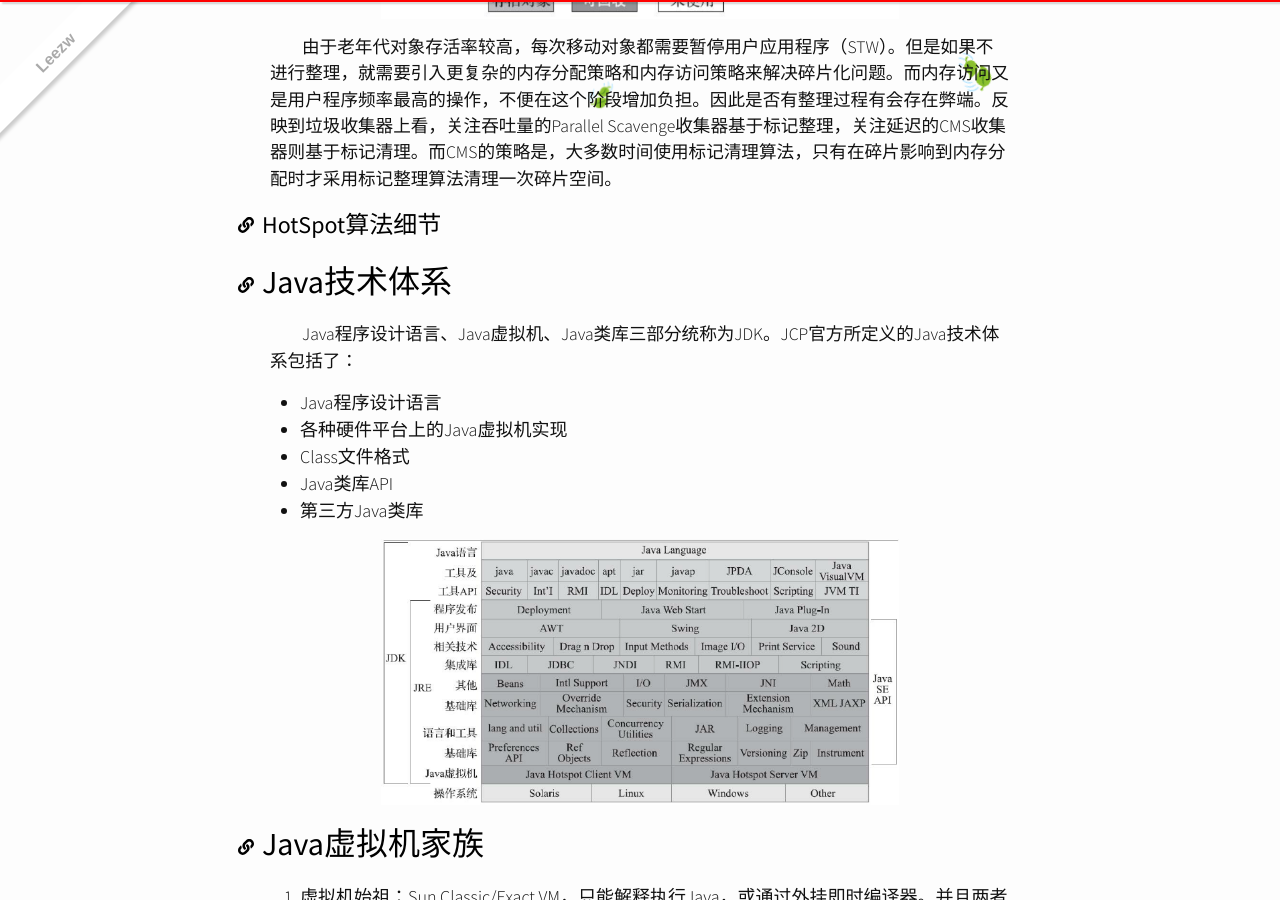
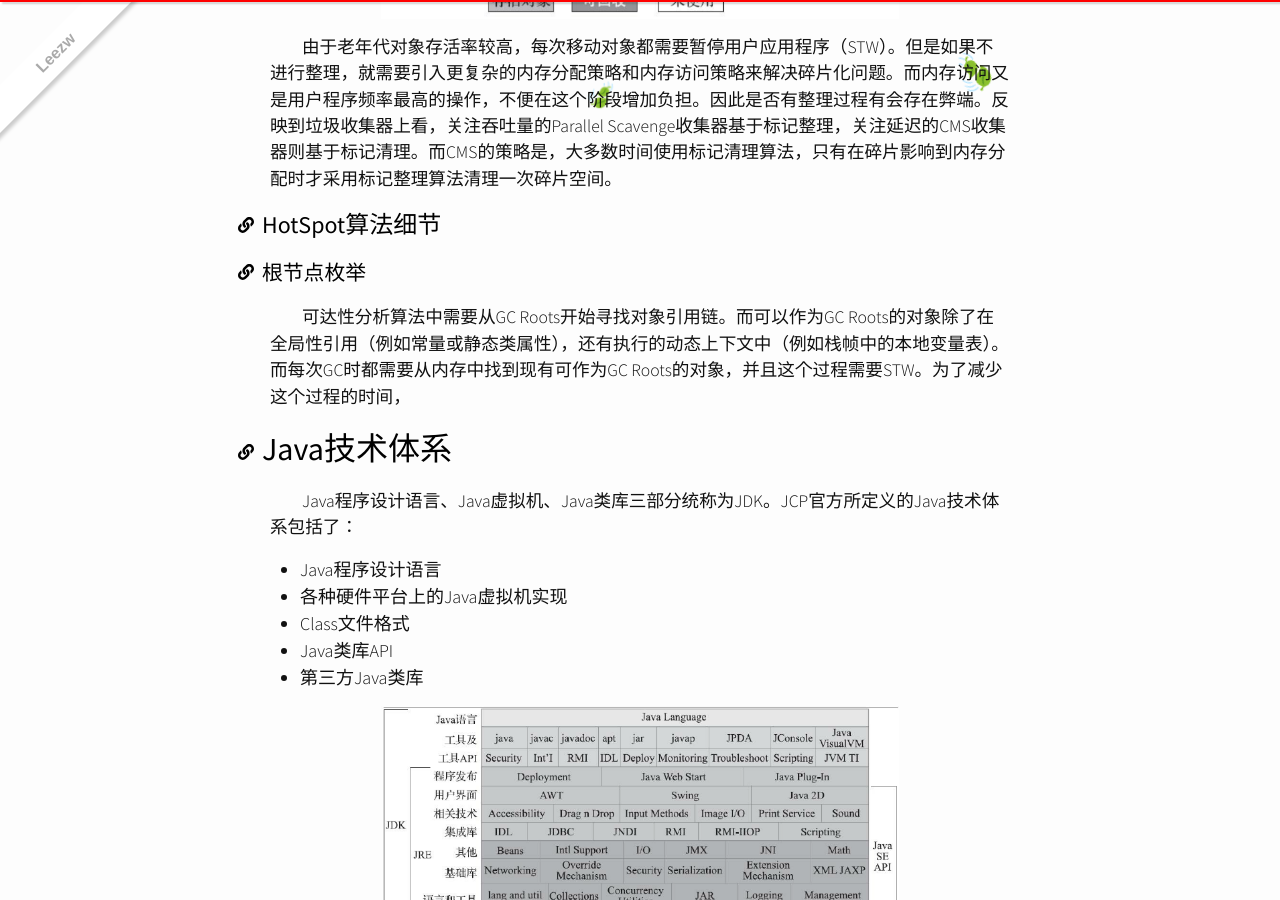
Before and after one commit to quantum-li/quantum-li.github.io, a Jekyll site: the page built from _posts/2020-06-07-understanding-the-jvm-advanced-features-and-best-practices.md, in a window 1280 px wide and 900 px high, scrolled down 10087 px. Built offline with Jekyll 4.4.1, drawn with Linux system fonts in a browser that asks for light colours; nearby versions of some CDN libraries; comment, search, counter and statistics services are not loaded.

Commit message:
Update 2020-06-07-understanding-the-jvm-advanced-features-and-best-practices.md

```diff
--- a/_posts/2020-06-07-understanding-the-jvm-advanced-features-and-best-practices.md
+++ b/_posts/2020-06-07-understanding-the-jvm-advanced-features-and-best-practices.md
@@ -279,7 +279,9 @@ Java虚拟机被允许对满足上述三个条件的无用类进行回收，这
 
 ## HotSpot算法细节
 
+### 根节点枚举
 
+可达性分析算法中需要从GC Roots开始寻找对象引用链。而可以作为GC Roots的对象除了在全局性引用（例如常量或静态类属性），还有执行的动态上下文中（例如栈帧中的本地变量表）。而每次GC时都需要从内存中找到现有可作为GC Roots的对象，并且这个过程需要STW。为了减少这个过程的时间，
 
 
 
```
